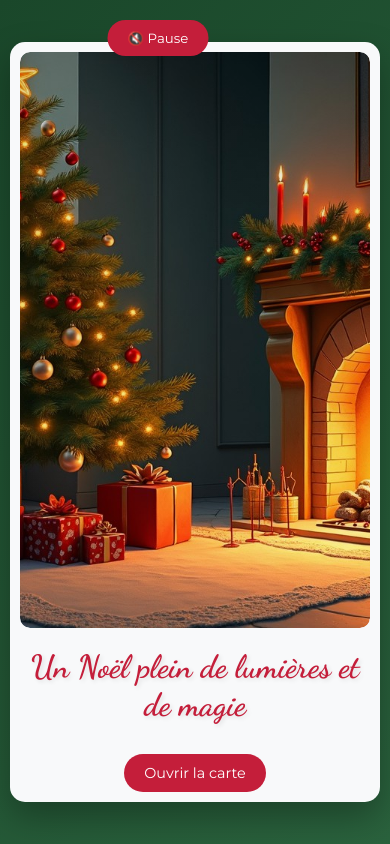
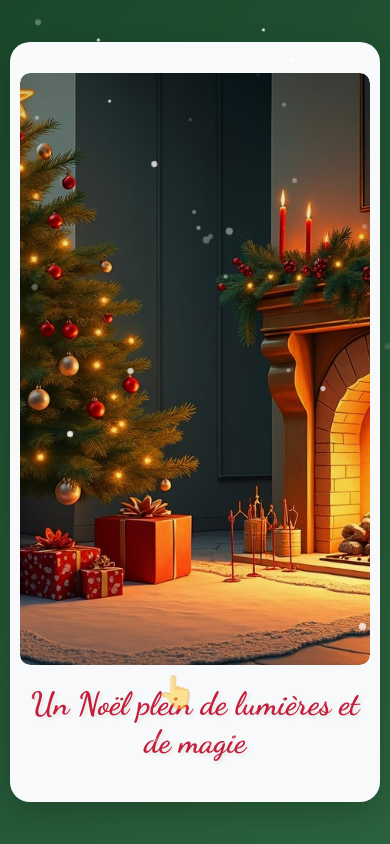
Before and after one commit to hdufr/carte-noel, a plain HTML site: page index.html in a window 390 px wide. Drawn offline with Linux system fonts and the light colour scheme.

Commit message:
agencement smartphone portrait

```diff
--- a/index.html
+++ b/index.html
@@ -9,27 +9,35 @@
 </head>
 <body>
     <audio id="background-music" preload="auto" loop>
-        <source src="audio/black-box-christmas-jingle-belloriginal-11464.mp3" type="audio/mpeg">
+        <source src="audio\Christmas-Mood-chosic.com_.mp3" type="audio/mpeg">
         Votre navigateur ne supporte pas l'élément audio.
     </audio>
     <div class="music-controls">
         <button id="play-pause-btn">🎵 Musique</button>
     </div>
     <div class="card">
-        <div class="card-face front active">
+        <div class="card-face front">
             <div class="christmas-scene">
                 <img src="images/christmas-scene.jpeg" alt="Scène de Noël avec sapin illuminé et cheminée" class="scene-image">
             </div>
             <h1>Un Noël plein de lumières et de magie</h1>
-            <button class="flip-button">Ouvrir la carte</button>
+            <div class="swipe-hint">
+                <span class="swipe-icon">👆</span>
+                <p>Glissez pour ouvrir</p>
+            </div>
         </div>
 
         <div class="card-face inside">
+            <div class="swipe-indicator">
+                <span class="swipe-icon" title="Cliquez pour revenir">👈</span>
+            </div>
             <div class="inside-content">
                 <div class="inside-left">
                     <div class="projector-image">
-                    <img src="images/cadeauMarie.jpg" alt="Cadeau de Noël pour Marie" class="gift-image" data-product-url="https://www.frandroid.com/marques/xgimi/2410772_test-du-xgimi-mogo-3-pro-le-projecteur-dappoint-sous-google-tv">
-                </div>
+                        <a href="https://www.frandroid.com/marques/xgimi/2410772_test-du-xgimi-mogo-3-pro-le-projecteur-dappoint-sous-google-tv" target="_blank">
+                            <img src="images/cadeauMarie.jpg" alt="Cadeau de Noël pour Marie" class="gift-image">
+                        </a>
+                    </div>
                     <p class="product-description">
                         Avec ce cadeau, nous avons pensé à illuminer ton quotidien.
                         Ce vidéoprojecteur Xgimi MoGo 3 Pro est conçu pour transformer
@@ -39,36 +47,16 @@
                     </p>
                 </div>
 
-                <div class="inside-right">
+
                     <div class="letter">
-                        <p class="dear">Chère Marie,</p>
-                        <p class="message">
-                            Pour ce Noël, nous avons choisi ce vidéoprojecteur pour toi.
-                            Sa portabilité, son interface intuitive avec Google TV et sa
-                            qualité sonore Harman/Kardon t'offriront des instants magiques,
-                            qu'il s'agisse d'une soirée cocooning ou d'un moment partagé
-                            avec tes proches.
-                        </p>
-                        <p class="message">
-                            Nous espérons que ce cadeau t'accompagnera dans de nombreux
-                            beaux souvenirs.
-                        </p>
                         <p class="signature">
-                            Joyeux Noël,<br>
+                            Chère Marie,<br>
                             Avec tout notre amour,<br>
                             Laurence et Papa
                         </p>
                     </div>
-                </div>
+
             </div>
-            <button class="flip-button-back">Retourner la carte</button>
-        </div>
-
-        <div class="card-face back">
-            <p class="back-text">
-                Conçu avec amour, offert avec joie.<br>
-                Que ce Noël soit rempli de rires, de douceur et de lumière.
-            </p>
         </div>
     </div>
     <script src="script.js"></script>
--- a/script.js
+++ b/script.js
@@ -1,69 +1,106 @@
 document.addEventListener('DOMContentLoaded', () => {
+    // Fonction pour créer des flocons de neige
+    function createSnowflakes() {
+        const snowContainer = document.createElement('div');
+        snowContainer.classList.add('snow-container');
+        document.body.appendChild(snowContainer);
+
+        function createSnowflake() {
+            const snowflake = document.createElement('div');
+            snowflake.classList.add('snowflake');
+
+            // Position horizontale aléatoire
+            snowflake.style.left = `${Math.random() * 100}%`;
+
+            // Taille aléatoire
+            const size = Math.random() * 5 + 2;
+            snowflake.style.width = `${size}px`;
+            snowflake.style.height = `${size}px`;
+
+            // Opacité aléatoire
+            snowflake.style.opacity = Math.random();
+
+            // Vitesse de chute aléatoire
+            snowflake.style.animationDuration = `${Math.random() * 10 + 5}s`;
+
+            snowContainer.appendChild(snowflake);
+
+            // Supprimer le flocon après son animation
+            snowflake.addEventListener('animationend', () => {
+                snowflake.remove();
+            });
+        }
+
+        // Créer des flocons régulièrement
+        function snowfall() {
+            createSnowflake();
+            setTimeout(snowfall, Math.random() * 200 + 50);
+        }
+
+        snowfall();
+    }
+
+    // Lancer la neige
+    createSnowflakes();
+
     // Gestion de la musique
     const backgroundMusic = document.getElementById('background-music');
     const playPauseBtn = document.getElementById('play-pause-btn');
-
-    // Configurer le volume
-    backgroundMusic.volume = 1.0;
-
-    // Variable pour suivre l'état de lecture
+    const card = document.querySelector('.card');
     let isPlaying = false;
 
-    // Démarrer la musique automatiquement
-    backgroundMusic.play()
-        .then(() => {
-            isPlaying = true;
-            playPauseBtn.textContent = '🔇 Pause';
-        })
-        .catch(error => {
+    function toggleMusic() {
+        if (isPlaying) {
+            backgroundMusic.pause();
+            playPauseBtn.textContent = '🎵 Lecture';
             isPlaying = false;
-        });
+        } else {
+            backgroundMusic.play()
+                .then(() => {
+                    playPauseBtn.textContent = '🎵 Pause';
+                    isPlaying = true;
+                })
+                .catch(error => {
+                    console.error("Erreur de lecture audio:", error);
+                });
+        }
+    }
 
-    playPauseBtn.addEventListener('click', () => {
-        if (!isPlaying) {
-            // Tenter de lire la musique
-            const playPromise = backgroundMusic.play();
+    playPauseBtn.addEventListener('click', toggleMusic);
 
-            if (playPromise !== undefined) {
-                playPromise.then(() => {
-                    isPlaying = true;
-                    playPauseBtn.textContent = '🔇 Pause';
-                }).catch(error => {
-                    isPlaying = false;
-                });
-            }
-        } else {
-            // Mettre en pause
-            backgroundMusic.pause();
-            isPlaying = false;
-            playPauseBtn.textContent = '🎵 Musique';
-        }
+    let startX = null;
+    let startY = null;
+
+    function handleTouchStart(e) {
+        startX = e.touches[0].clientX;
+        startY = e.touches[0].clientY;
+    }
+
+    function handleTouchEnd(e) {
+        if (!startX) return;
+
+        const endX = e.changedTouches[0].clientX;
+        const endY = e.changedTouches[0].clientY;
+        handleSwipe(startX, startY, endX, endY);
+        startX = null;
+    }
+
+    document.addEventListener('touchstart', handleTouchStart);
+    document.addEventListener('touchend', handleTouchEnd);
+
+    // Gestion des événements audio supplémentaires
+    backgroundMusic.addEventListener('ended', () => {
+        playPauseBtn.textContent = '🎵 Lecture';
+        isPlaying = false;
     });
 
-    // Gérer les événements audio supplémentaires
-    backgroundMusic.addEventListener('ended', () => {
-        isPlaying = false;
-        playPauseBtn.textContent = '🎵 Musique';
-    });
+    // Supprimer les contrôles de musique précédents
+    const musicControlsElement = document.querySelector('.music-controls');
+    if (musicControlsElement) {
+        musicControlsElement.remove();
+    }
 
-    // Gestion des boutons pour retourner la carte
-    const card = document.querySelector('.card');
-    const frontButton = document.querySelector('.flip-button');
-    const backButton = document.querySelector('.flip-button-back');
-
-    frontButton.addEventListener('click', () => {
-        document.querySelector('.front').style.transform = 'rotateY(-180deg)';
-        document.querySelector('.inside').style.transform = 'rotateY(0deg)';
-        document.querySelector('.back').style.transform = 'rotateY(-180deg)';
-    });
-
-    backButton.addEventListener('click', () => {
-        document.querySelector('.front').style.transform = 'rotateY(0deg)';
-        document.querySelector('.inside').style.transform = 'rotateY(180deg)';
-        document.querySelector('.back').style.transform = 'rotateY(-180deg)';
-    });
-
-    // Gestion de l'ouverture de l'URL du produit
+    // Gestion des boutons pour l'ouverture de l'URL du produit
     const giftImage = document.querySelector('.gift-image');
     if (giftImage) {
         giftImage.addEventListener('click', () => {
@@ -75,7 +112,7 @@ document.addEventListener('DOMContentLoaded', () => {
     }
 
     // Animation de neige
-    function createSnowflakes() {
+    function createSnowflakesOld() {
         const snowflakesContainer = document.createElement('div');
         snowflakesContainer.className = 'snowflakes';
         document.body.appendChild(snowflakesContainer);
@@ -92,7 +129,7 @@ document.addEventListener('DOMContentLoaded', () => {
         }
     }
 
-    createSnowflakes();
+    // createSnowflakesOld();
 
     // Animation des éléments de la scène de Noël
     function animateChristmasScene() {
@@ -118,4 +155,52 @@ document.addEventListener('DOMContentLoaded', () => {
 
     // Animation au chargement de la page
     setTimeout(animateChristmasScene, 1000);
+
+    // Vérifier si l'appareil supporte les événements tactiles
+    const isTouchDevice = 'ontouchstart' in window || navigator.maxTouchPoints > 0;
+
+    // Fonction pour basculer la carte et gérer la musique
+    function toggleCardAndMusic() {
+        card.classList.toggle('flipped');
+
+        // Jouer la musique si ce n'est pas déjà le cas
+        if (backgroundMusic.paused) {
+            backgroundMusic.play()
+                .then(() => {
+                    playPauseBtn.textContent = '🎵 Pause';
+                    isPlaying = true;
+                })
+                .catch(error => {
+                    console.error("Erreur de lecture audio:", error);
+                });
+        }
+    }
+
+    // Ajouter des gestionnaires de clic pour toutes les icônes de swipe
+    const swipeIcons = document.querySelectorAll('.swipe-icon');
+    swipeIcons.forEach(swipeIcon => {
+        swipeIcon.addEventListener('click', (e) => {
+            e.stopPropagation(); // Empêcher la propagation de l'événement
+            toggleCardAndMusic();
+        });
+    });
+
+    // Fonction de gestion du swipe
+    function handleSwipe(startX, startY, endX, endY) {
+        const deltaX = endX - startX;
+        const deltaY = endY - startY;
+        const minSwipeDistance = 50; // Distance minimale pour déclencher le swipe
+
+        // Vérifier si le swipe est horizontal et suffisamment long
+        if (Math.abs(deltaX) > minSwipeDistance && Math.abs(deltaX) > Math.abs(deltaY)) {
+            // Swipe vers la gauche ou la droite
+            card.classList.toggle('flipped');
+
+            // Jouer la musique si ce n'est pas déjà le cas
+            const audio = document.getElementById('background-music');
+            if (audio.paused) {
+                audio.play();
+            }
+        }
+    }
 });
--- a/styles.css
+++ b/styles.css
@@ -21,35 +21,82 @@ body {
 }
 
 .card {
-    width: 85%;
-    max-width: 900px;
-    height: 85%;
-    max-height: 550px;
     position: relative;
+    width: 100%;
+    max-width: 800px;
+    height: 90vh;
+    margin: 20px auto;
     perspective: 2000px;
-    border-radius: 15px;
-    box-shadow: 0 10px 25px rgba(0,0,0,0.1);
+    transform-style: preserve-3d;
 }
 
 .card-face {
     position: absolute;
     width: 100%;
     height: 100%;
+    transition: transform 0.6s;
+    border-radius: 20px;
+    box-shadow: 0 10px 30px rgba(0, 0, 0, 0.2);
+    background-color: var(--snow-white);
     backface-visibility: hidden;
-    transition: transform 1s;
-    border-radius: 15px;
-    box-shadow: 0 15px 35px rgba(0, 0, 0, 0.3);
-    overflow: hidden;
+    -webkit-backface-visibility: hidden;
 }
 
 .front {
-    background: var(--snow-white);
+    transform: rotateY(0deg);
+}
+
+.inside {
+    transform: rotateY(180deg);
+}
+
+.card.flipped .front {
+    transform: rotateY(180deg);
+}
+
+.card.flipped .inside {
+    transform: rotateY(0deg);
+}
+
+.front {
     display: flex;
     flex-direction: column;
     align-items: center;
     justify-content: space-between;
     padding: 30px;
     text-align: center;
+}
+
+.inside-content {
+    width: 100%;
+    height: 100%;
+    padding: 20px;
+    display: flex;
+    flex-direction: column;
+    backface-visibility: hidden;
+    -webkit-backface-visibility: hidden;
+}
+
+.inside-left {
+    flex: 1;
+    display: flex;
+    flex-direction: column;
+    align-items: center;
+    justify-content: center;
+    padding: 20px;
+}
+
+.inside-right {
+    flex: 1;
+    display: flex;
+    flex-direction: column;
+}
+
+.inside {
+    display: flex;
+    flex-direction: column;
+    position: relative;
+    padding: 20px;
 }
 
 .christmas-scene {
@@ -59,6 +106,8 @@ body {
     border-radius: 10px;
     margin-bottom: 10px;
     overflow: hidden;
+    backface-visibility: hidden;
+    -webkit-backface-visibility: hidden;
 }
 
 .scene-image {
@@ -68,6 +117,8 @@ body {
     object-position: center;
     border-radius: 10px;
     transition: transform 0.5s ease;
+    backface-visibility: hidden;
+    -webkit-backface-visibility: hidden;
 }
 
 .scene-image:hover {
@@ -94,42 +145,12 @@ h1 {
     text-shadow: 2px 2px 4px rgba(0, 0, 0, 0.1);
 }
 
-.inside {
-    background: var(--snow-white);
-    transform: rotateY(180deg);
-    display: flex;
-    flex-direction: column;
-    position: relative;
-}
-
-.inside-content {
-    display: flex;
-    flex-grow: 1;
+.projector-image {
+    width: 100%;
+    max-width: 400px;
+    margin: 0 auto 20px;
+    border-radius: 10px;
     overflow: hidden;
-    max-height: 100%;
-    padding: 10px;
-}
-
-.inside-left, .inside-right {
-    display: flex;
-    flex-direction: column;
-    justify-content: center;
-    padding: 10px;
-    overflow: hidden;
-}
-
-.projector-image {
-    width: 50%;
-    height: 200px;
-    display: flex;
-    justify-content: center;
-    align-items: center;
-    max-height: 50%; /* Limite la hauteur de l'image */
-    overflow: hidden;
-    margin-bottom: 20px;
-    align-self: center;
-    margin-left: auto;
-    margin-right: auto;
 }
 
 .projector-image .gift-image {
@@ -154,29 +175,22 @@ h1 {
 .product-description {
     font-family: 'Dancing Script', cursive;
     font-size: 1.3em;
-    line-height: 1.6;
-    color: #333;
+    line-height: 1.2;
     margin-top: 20px;
     overflow: hidden;
     text-overflow: ellipsis;
-    max-height: 50%; /* Limite la hauteur du texte */
     word-wrap: break-word;
 }
 
 .letter {
     font-family: 'Dancing Script', cursive;
     font-size: 1.3em;
-    line-height: 1.8;
+    line-height: 1.2;
 }
 
-.dear {
-    font-size: 1.5em;
-    color: var(--primary-color);
-    margin-bottom: 20px;
-}
 
 .message {
-    margin-bottom: 15px;
+    margin-bottom: 5px;
 }
 
 .signature {
@@ -187,7 +201,6 @@ h1 {
 
 .back {
     background: var(--snow-white);
-    transform: rotateY(-180deg);
     display: flex;
     justify-content: center;
     align-items: center;
@@ -242,43 +255,154 @@ h1 {
 }
 
 .gift-image {
-    width: 75%;
-    max-height: 300px;
-    object-fit: cover;
+    width: 100%;
+    height: auto;
     border-radius: 10px;
-    margin-bottom: 20px;
-    box-shadow: 0 10px 20px rgba(0, 0, 0, 0.1);
-    transition: transform 0.3s ease;
-    align-self: center;
     display: block;
-    margin-left: auto;
-    margin-right: auto;
 }
 
-.gift-image:hover {
-    transform: scale(1.05);
+.product-description {
+    text-align: center;
+    margin-top: 20px;
+    font-size: 1.1em;
+    line-height: 1.6;
+    color: #333;
+}
+
+
+.dear {
+    font-family: 'Dancing Script', cursive;
+    color: var(--primary-color);
+}
+
+.message {
+    font-size: 1.1em;
+    line-height: 1.6;
+    margin-bottom: 20px;
+    color: #333;
+}
+
+.signature {
+    font-family: 'Dancing Script', cursive;
+    font-size: 1.5em;
+    color: var(--primary-color);
+    text-align: right;
+    margin-top: 20px;
 }
 
 .music-controls {
     position: fixed;
-    top: 20px;
-    right: 20px;
-    z-index: 1000;
+    bottom: 20px;
+    left: 50%;
+    transform: translateX(-50%);
+    z-index: 9999;
+    display: block;
+    width: 100%;
+    text-align: center;
 }
 
-#play-pause-btn {
-    background-color: var(--primary-color);
-    color: white;
-    border: none;
-    padding: 10px 20px;
-    border-radius: 25px;
-    cursor: pointer;
-    font-family: 'Montserrat', sans-serif;
-    transition: background-color 0.3s ease;
+.music-controls button {
+    background-color: var(--secondary-color) !important;
+    color: var(--snow-white) !important;
+    border: 2px solid var(--gold) !important;
+    padding: 10px 15px !important;
+    border-radius: 5px !important;
+    cursor: pointer !important;
+    font-family: 'Montserrat', sans-serif !important;
+    opacity: 1 !important;
+    visibility: visible !important;
+    display: inline-block !important;
+    font-size: 16px !important;
+    box-shadow: 0 4px 6px rgba(0,0,0,0.1) !important;
+    transition: all 0.3s ease !important;
 }
 
-#play-pause-btn:hover {
-    background-color: var(--secondary-color);
+.swipe-hint {
+    position: absolute;
+    bottom: 40px;
+    left: 50%;
+    transform: translateX(-50%);
+    text-align: center;
+    color: #ffffff;
+    animation: pulse 2s infinite;
+    backface-visibility: hidden;
+}
+
+.swipe-icon {
+    font-size: 2em;
+    display: block;
+    margin-bottom: 10px;
+    animation: swipeAnimation 2s infinite;
+}
+
+@keyframes pulse {
+    0% { opacity: 1; }
+    50% { opacity: 0.5; }
+    100% { opacity: 1; }
+}
+
+@keyframes swipeAnimation {
+    0% { transform: translateX(-10px); }
+    50% { transform: translateX(10px); }
+    100% { transform: translateX(-10px); }
+}
+
+.swipe-indicator {
+    position: absolute;
+    bottom: 20px;
+    left: 20px;
+    z-index: 10;
+    cursor: pointer;
+    opacity: 0.7;
+    transition: opacity 0.3s ease;
+    display: none;
+}
+
+@media (hover: hover) and (pointer: fine) {
+    .swipe-indicator {
+        display: block;
+    }
+}
+
+.swipe-icon {
+    font-size: 2em;
+    display: block;
+    animation: swipe-left-animation 1.5s infinite;
+}
+
+@keyframes swipe-left-animation {
+    0%, 100% { transform: translateX(0); }
+    50% { transform: translateX(-20px); }
+}
+
+.swipe-indicator:hover {
+    opacity: 1;
+}
+
+.snow-container {
+    position: fixed;
+    top: 0;
+    left: 0;
+    width: 100%;
+    height: 100%;
+    pointer-events: none;
+    z-index: 9999;
+    overflow: hidden;
+}
+
+.snowflake {
+    position: absolute;
+    background-color: white;
+    border-radius: 50%;
+    top: -10px;
+    animation: fall linear infinite;
+    z-index: 9999;
+}
+
+@keyframes fall {
+    to {
+        transform: translateY(100vh) rotate(360deg);
+    }
 }
 
 /* Animations de neige */
@@ -333,7 +457,6 @@ h1 {
         width: 100%;
         text-align: center;
         padding: 5px;
-        overflow: hidden;
     }
 
     .projector-image {
@@ -349,10 +472,8 @@ h1 {
     }
 
     .product-description {
-        font-size: 1em;
-        line-height: 1.4;
-        max-height: 40%;
-        margin-top: 10px;
+        font-size: 1.5em;
+        margin-top: 5px;
         overflow: hidden;
         text-overflow: ellipsis;
     }
@@ -382,9 +503,9 @@ h1 {
     }
 
     .product-description {
-        font-size: 0.9em;
-        max-height: 35%;
+        font-size: 1.5em;
     }
+
 
     .projector-image {
         max-height: 55%;
```
Also changed, not shown: 1 other file.
